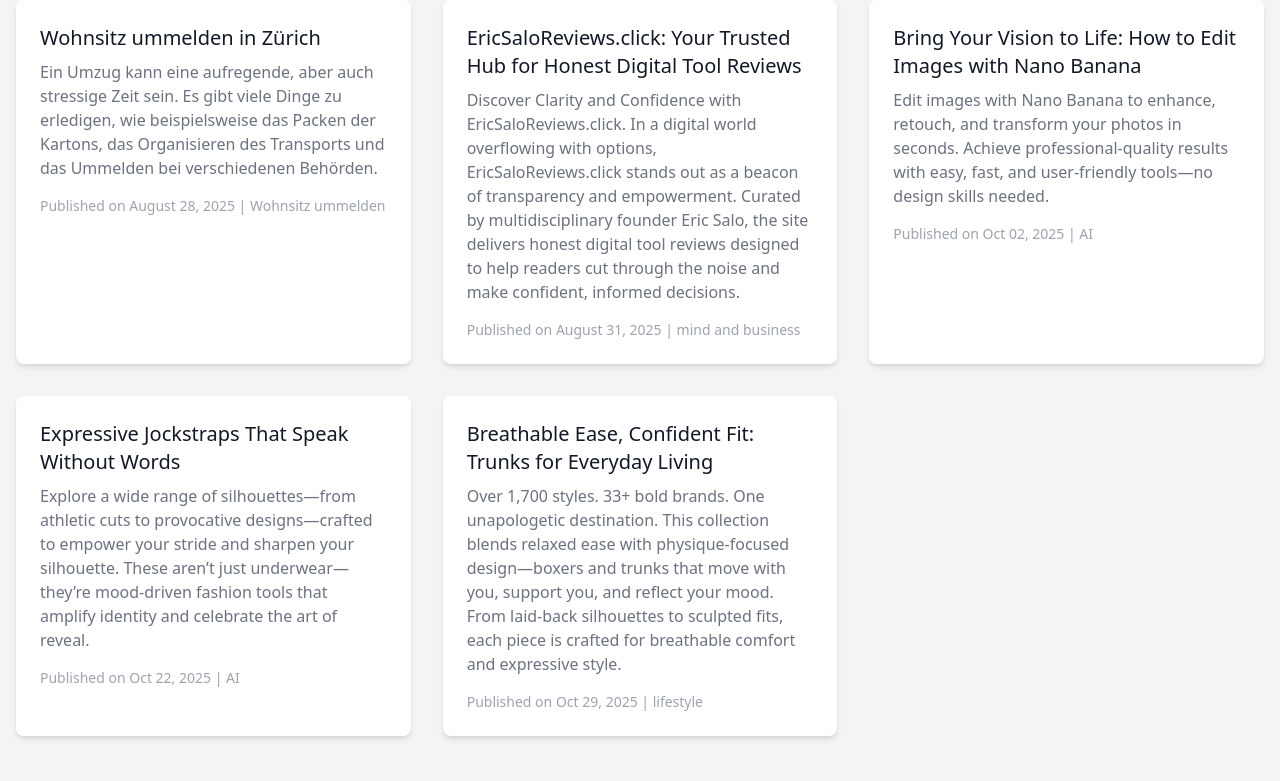
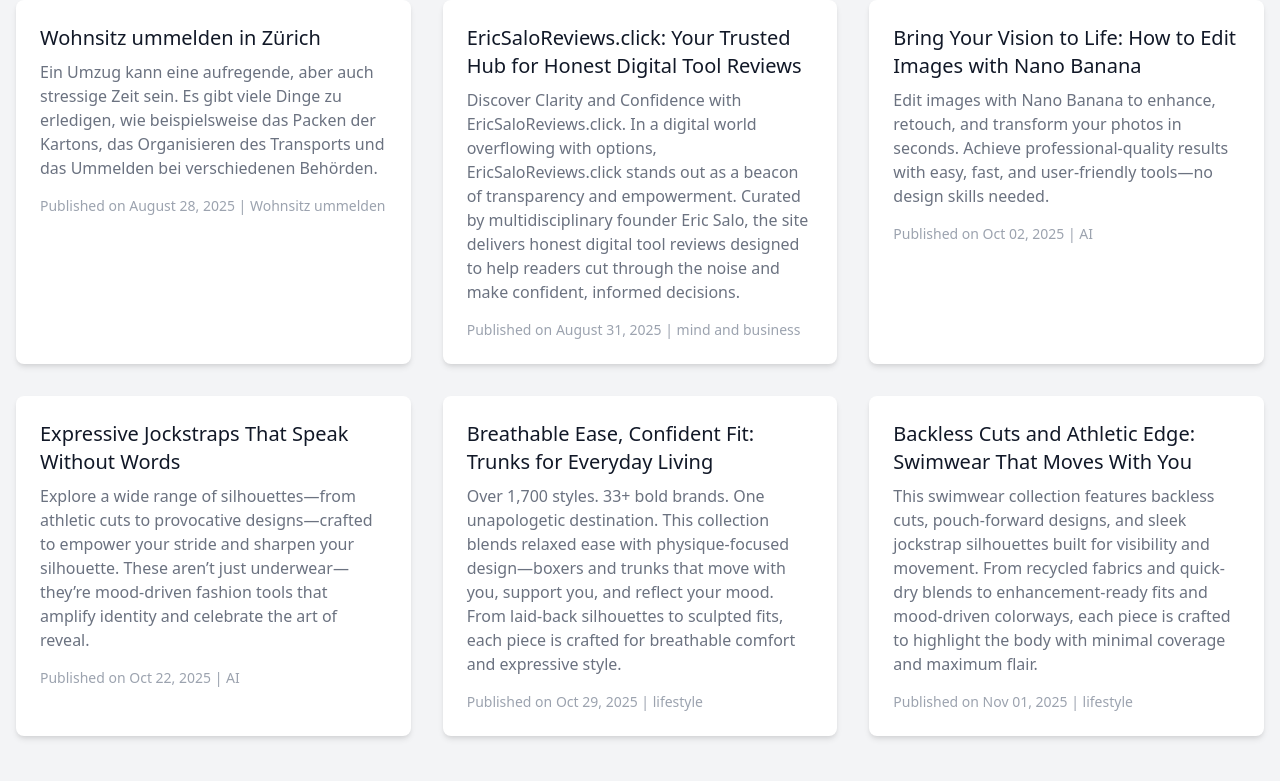
Before and after one commit to oalbolg/techbit, a plain HTML site: page index.html in a window 1280 px wide. Shown: the part 156-937 px from the top of the page. Drawn offline with nearby package versions, Linux system fonts and the light colour scheme.

Commit message:
Update index.html

```diff
--- a/index.html
+++ b/index.html
@@ -102,6 +102,15 @@
           category: "lifestyle",
           url: "/body-positive-boxer-briefs-that-celebrate-identity.html",
         },
+        {
+          title:
+            "Backless Cuts and Athletic Edge: Swimwear That Moves With You",
+          description:
+            "This swimwear collection features backless cuts, pouch-forward designs, and sleek jockstrap silhouettes built for visibility and movement. From recycled fabrics and quick-dry blends to enhancement-ready fits and mood-driven colorways, each piece is crafted to highlight the body with minimal coverage and maximum flair.",
+          date: "Nov 01, 2025",
+          category: "lifestyle",
+          url: "/pouch-forward-swim-jockstraps.html",
+        },
       ];
 
       // Function to display blog posts
```
